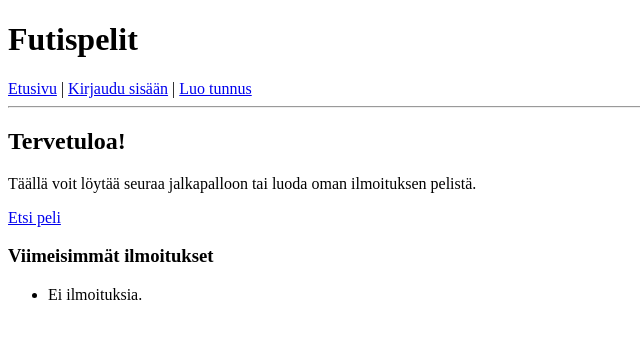
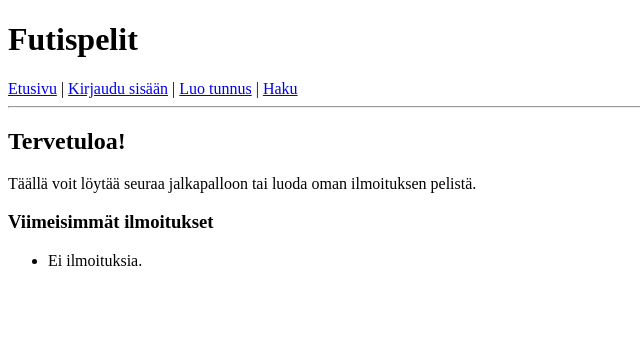
Before and after one commit to iilimato/futismatsit, a Flask app: page / in a window 1280 px wide. Shown: the top 339 px of the page, without its empty margins (0-640 px from the left). Run offline with Flask 3, Linux system fonts and the light colour scheme; data that the repository does not hold is empty.

Commit message:
Move search link to the header.

```diff
--- a/templates/index.html
+++ b/templates/index.html
@@ -17,10 +17,6 @@
 </p>
 {% endif %}
 
-<p>
-  <a href="/find_game">Etsi peli</a>
-</p>
-
 <h3>Viimeisimmät ilmoitukset</h3>
 <ul>
   {% for game in games %}
@@ -31,6 +27,6 @@
   {% else %}
     <li>Ei ilmoituksia.</li>
   {% endfor %}
-
+</ul>
 
 {% endblock %}
--- a/templates/layout.html
+++ b/templates/layout.html
@@ -17,6 +17,8 @@
         | <a href="/login">Kirjaudu sisään</a>
         | <a href="/register">Luo tunnus</a>
       {% endif %}
+        | <a href="/find_game">Haku</a>
+
     </nav>
     <hr />
   </header>
```
